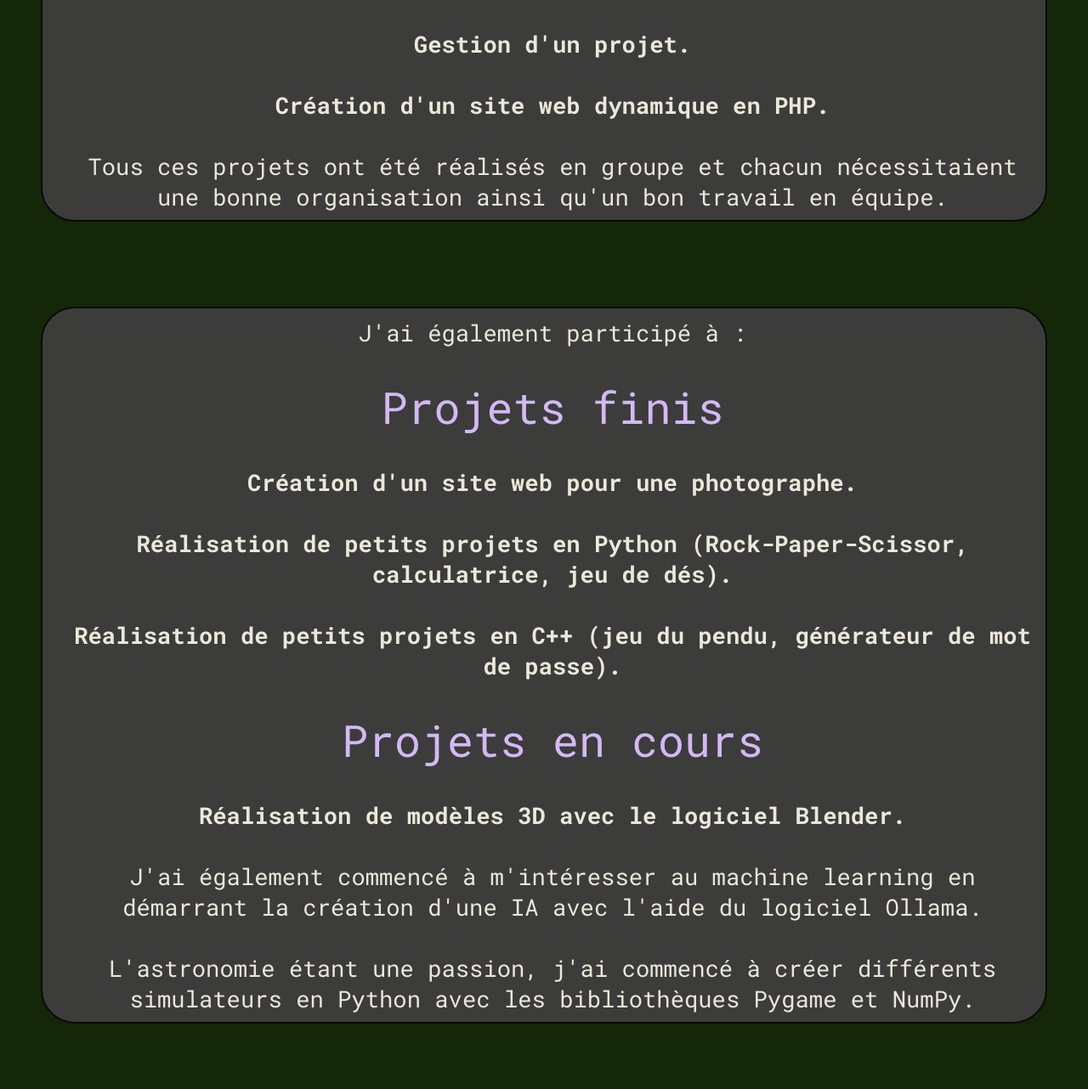
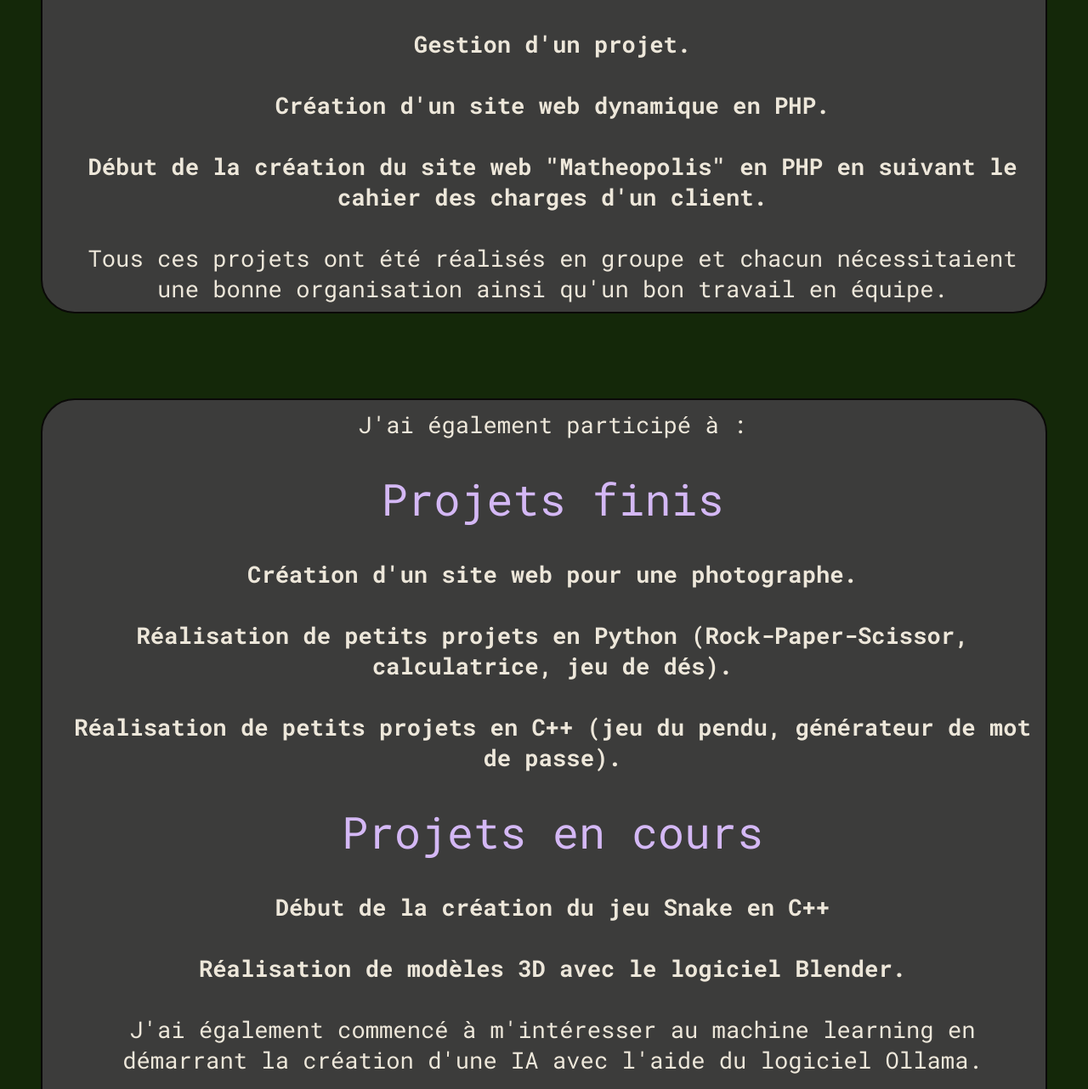
Before and after one commit to EwanFRANCOIS/Le-Corbeau-Pointu-informaticien, a plain HTML site: page index.html in a window 1280 px wide. Shown: the part 4625-5907 px from the top of the page at 85% size. Drawn offline with Linux system fonts and the light colour scheme.

Commit message:
Update project descriptions in index.html
Added project descriptions for 'Matheopolis' and 'Snake' in HTML.

```diff
--- a/index.html
+++ b/index.html
@@ -186,6 +186,9 @@
 
                         <br><br>
 
+                        <span class="bold">Début de la création du site web "Matheopolis" en PHP en suivant le cahier des charges d'un client.</span>
+
+                        <br><br>
 
                         Tous ces projets ont été réalisés en groupe et chacun nécessitaient une bonne organisation ainsi qu'un bon travail en équipe.
                     </p>
@@ -196,7 +199,6 @@
                 <div class="zone-text-portofolio">
                     <p>
                         J'ai également participé à :
-
 
                         <br><br>
 
@@ -218,6 +220,10 @@
 
 
                         <span class="zone-mini-titre">Projets en cours</span>
+
+                        <br><br>
+
+                        <span class="bold">Début de la création du jeu Snake en C++</span>
 
                         <br><br>
 
```
